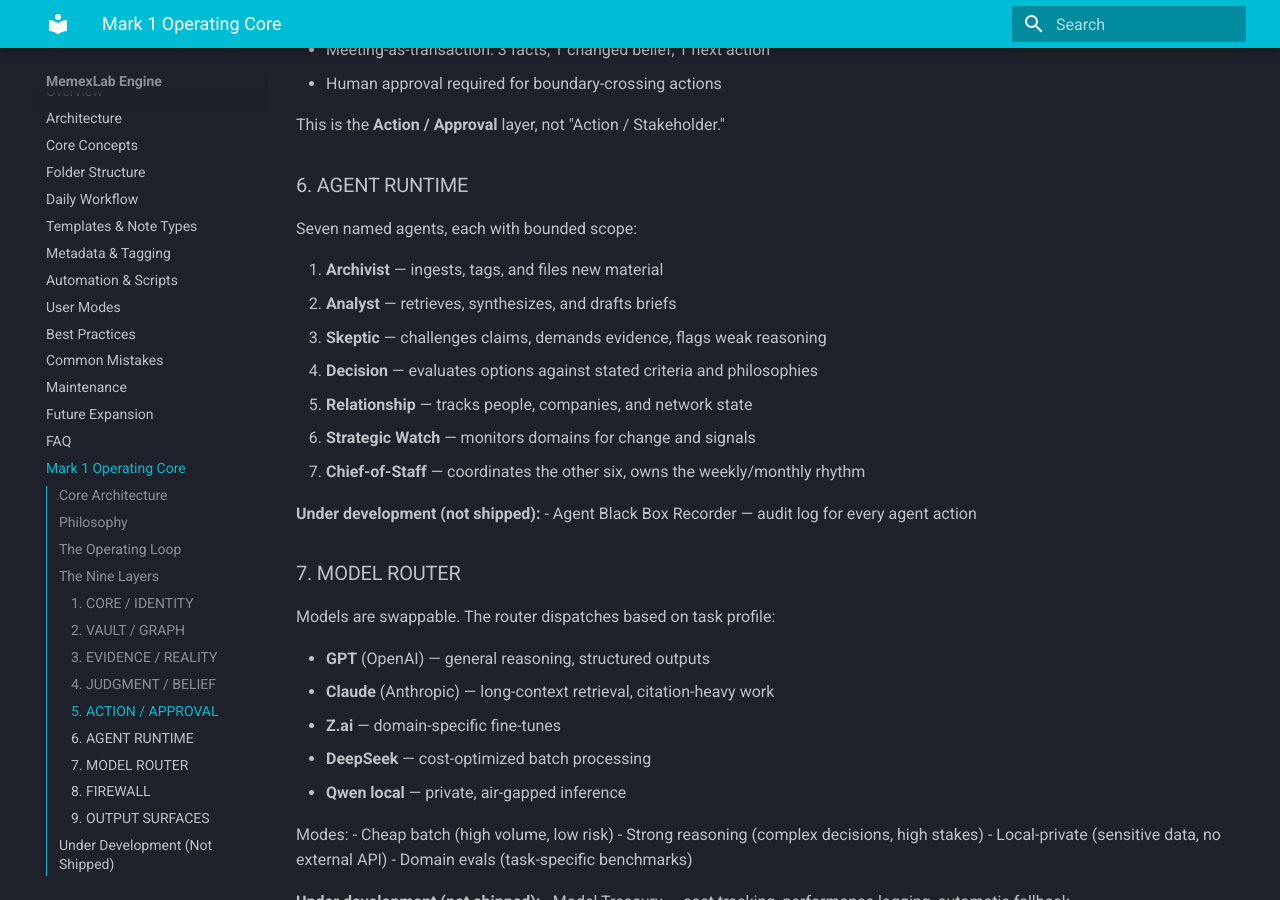
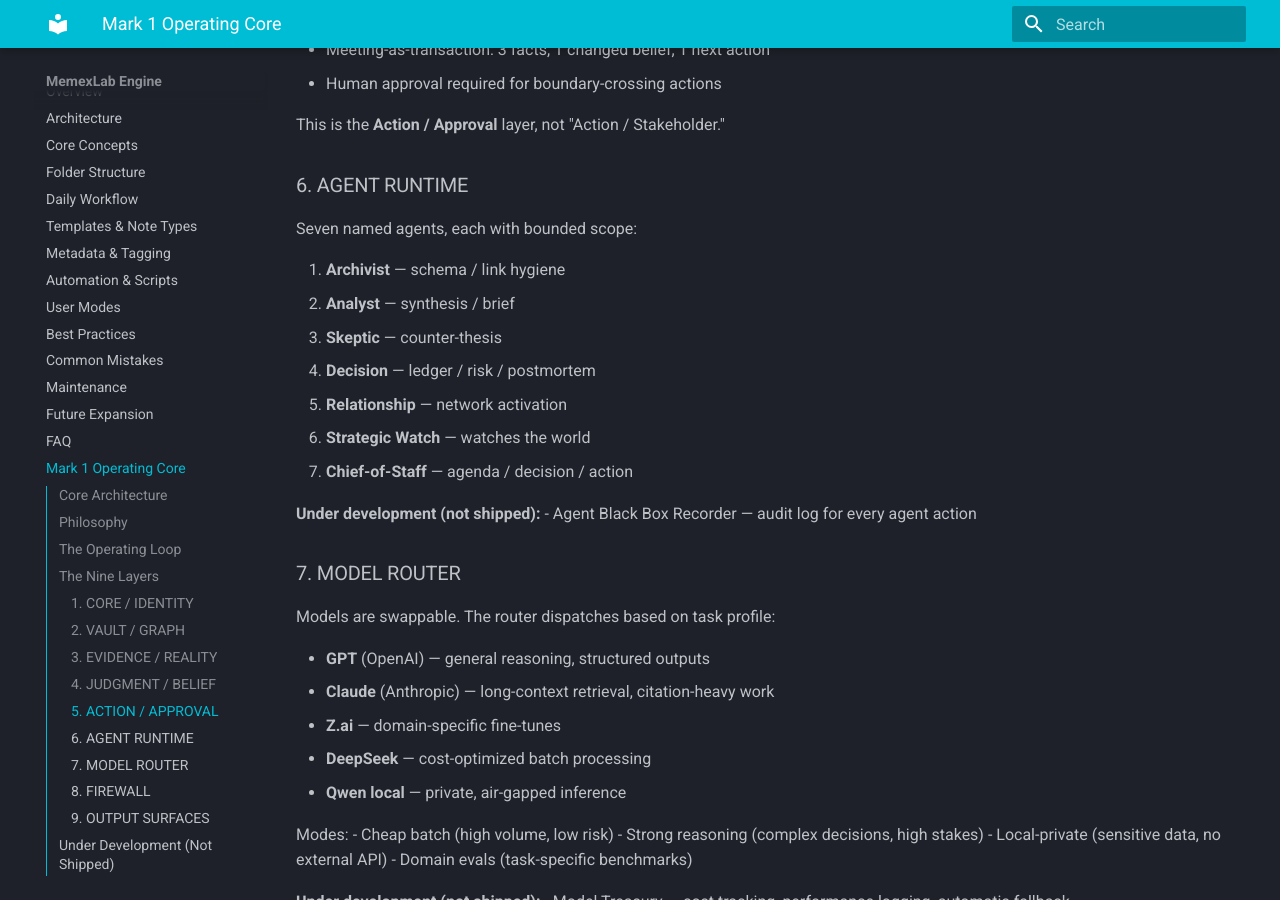
Before and after one commit to btekmen/memexlab-engine, an MkDocs documentation site: the page built from docs/16-mark1-operating-core.md, in a window 1280 px wide and 900 px high, scrolled down 2362 px. Built offline with MkDocs 1.6.1 and Material for MkDocs 9.7.7, drawn with Linux system fonts in a browser that asks for light colours.

Commit message:
Update seven agent one-liners to locked spec
Aligned seven agents to locked copy (missed in previous commit):
- Archivist: schema / link hygiene
- Analyst: synthesis / brief
- Skeptic: counter-thesis
- Decision: ledger / risk / postmortem
- Relationship: network activation
- Strategic Watch: watches the world
- Chief-of-Staff: agenda / decision / action

File: docs/16-mark1-operating-core.md

Co-authored-by: Bulent Tekmen <bulent.tekmen@gmail.com>

```diff
--- a/docs/16-mark1-operating-core.md
+++ b/docs/16-mark1-operating-core.md
@@ -104,13 +104,13 @@ This is the **Action / Approval** layer, not "Action / Stakeholder."
 
 Seven named agents, each with bounded scope:
 
-1. **Archivist** — ingests, tags, and files new material
-2. **Analyst** — retrieves, synthesizes, and drafts briefs
-3. **Skeptic** — challenges claims, demands evidence, flags weak reasoning
-4. **Decision** — evaluates options against stated criteria and philosophies
-5. **Relationship** — tracks people, companies, and network state
-6. **Strategic Watch** — monitors domains for change and signals
-7. **Chief-of-Staff** — coordinates the other six, owns the weekly/monthly rhythm
+1. **Archivist** — schema / link hygiene
+2. **Analyst** — synthesis / brief
+3. **Skeptic** — counter-thesis
+4. **Decision** — ledger / risk / postmortem
+5. **Relationship** — network activation
+6. **Strategic Watch** — watches the world
+7. **Chief-of-Staff** — agenda / decision / action
 
 **Under development (not shipped):**
 - Agent Black Box Recorder — audit log for every agent action
```
